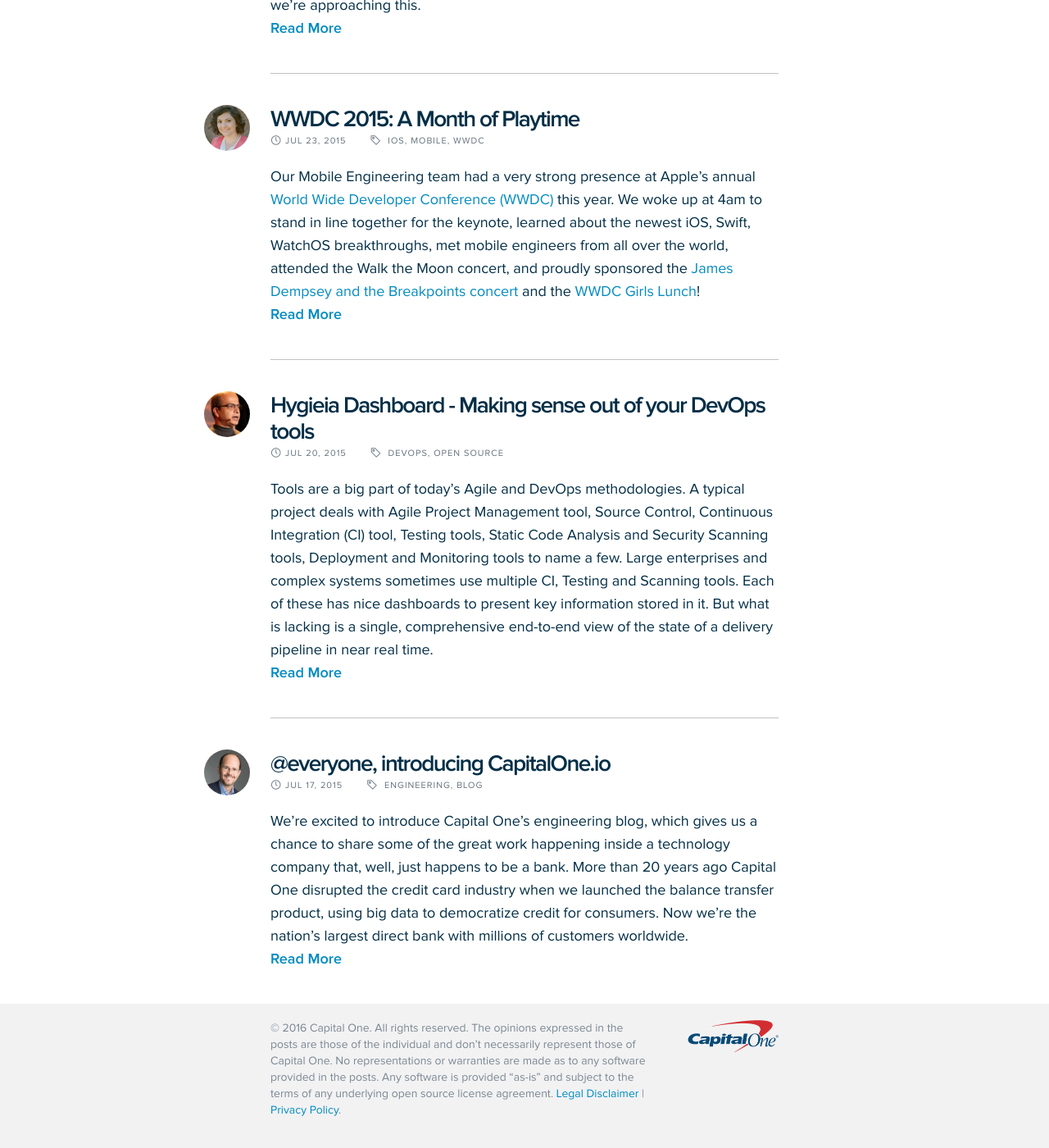
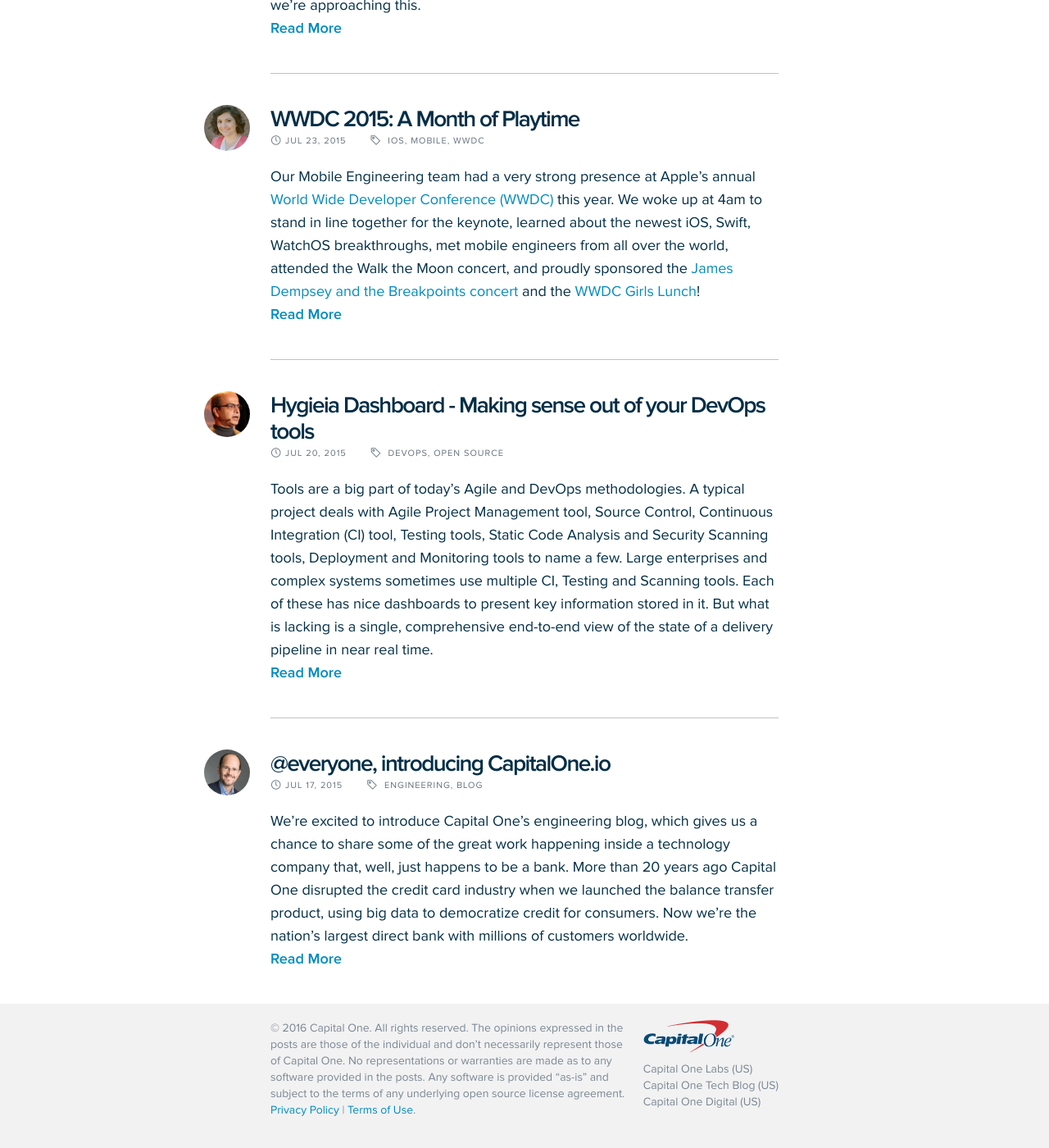
Before and after one commit to CapitalOneCanada/capitalonecanada.github.io, a Jekyll site: the page built from index.html, in a window 1280 px wide and 1400 px high, scrolled down 6203 px. Shown: the whole window at 82% size. Built offline with Jekyll 4.4.1, drawn with Linux system fonts in a browser that asks for light colours; nearby versions of some CDN libraries; Markdown is read by kramdown in place of the engine named in the settings.

Commit message:
Modified footer

```diff
--- a/_includes/footer.html
+++ b/_includes/footer.html
@@ -1,8 +1,15 @@
 <footer>
   <div class="wrap cf">
-    <img src="{{ "/assets/img/cof_logo.png" | prepend: site.baseurl }}" alt="Capital One">
+    <a href="http://www.capitalone.ca" target="_blank">
+        <img src="{{ "/assets/img/cof_logo.png" | prepend: site.baseurl }}" alt="Capital One">
+    </a>
     <p>
-    	&copy; 2016 Capital One. All rights reserved. The opinions expressed in the posts are those of the individual and don’t necessarily represent those of Capital One. No representations or warranties are made as to any software provided in the posts.  Any software is provided “as-is” and subject to the terms of any underlying open source license agreement. <a href="http://www.capitalone.com/legal/disclosures/">Legal Disclaimer</a> | <a href="http://www.capitalone.com/identity-protection/privacy/">Privacy Policy</a>.
+    	&copy; 2016 Capital One. All rights reserved. The opinions expressed in the posts are those of the individual and don’t necessarily represent those of Capital One. No representations or warranties are made as to any software provided in the posts.  Any software is provided “as-is” and subject to the terms of any underlying open source license agreement.<br/> <a href="http://www.capitalone.ca/about/privacy">Privacy Policy</a> | <a href="http://www.capitalone.ca/about/terms-of-use/">Terms of Use</a>.
     </p>
+    <links>
+        <a href="http://www.capitalonelabs.com" style="color: #7A8792"> Capital One Labs (US)</a><br/>
+        <a href="http://www.capitalone.io/" style="color: #7A8792"> Capital One Tech Blog (US)</a><br/>
+        <a href="https://www.capitalone.com/go-digital/" style="color: #7A8792"> Capital One Digital (US)</a>
+    </links>
   </div>
 </footer>
--- a/css/base.css
+++ b/css/base.css
@@ -65,8 +65,9 @@
 #post_list div .excerpt_hidden			{ display:none; }
 
 footer									{ width:100%; padding:20px 0 36px; background:#F2F2F3; }
-footer p								{ float:left; width:75%; font-size:14px; line-height:20px; color:#7A8792; }
-footer img								{ float:right; width:111px; height:auto; }
+footer p								{ float:left; width:70%; font-size:14px; line-height:20px; color:#7A8792; }
+footer links                            { float:right; width:auto; font-size:14px; line-height:20px; }
+footer img								{ float:right; width:111px; height:auto; margin-bottom:10px; margin-right:54px}
 
 #mobile_nav								{ display:none; }
 
```
